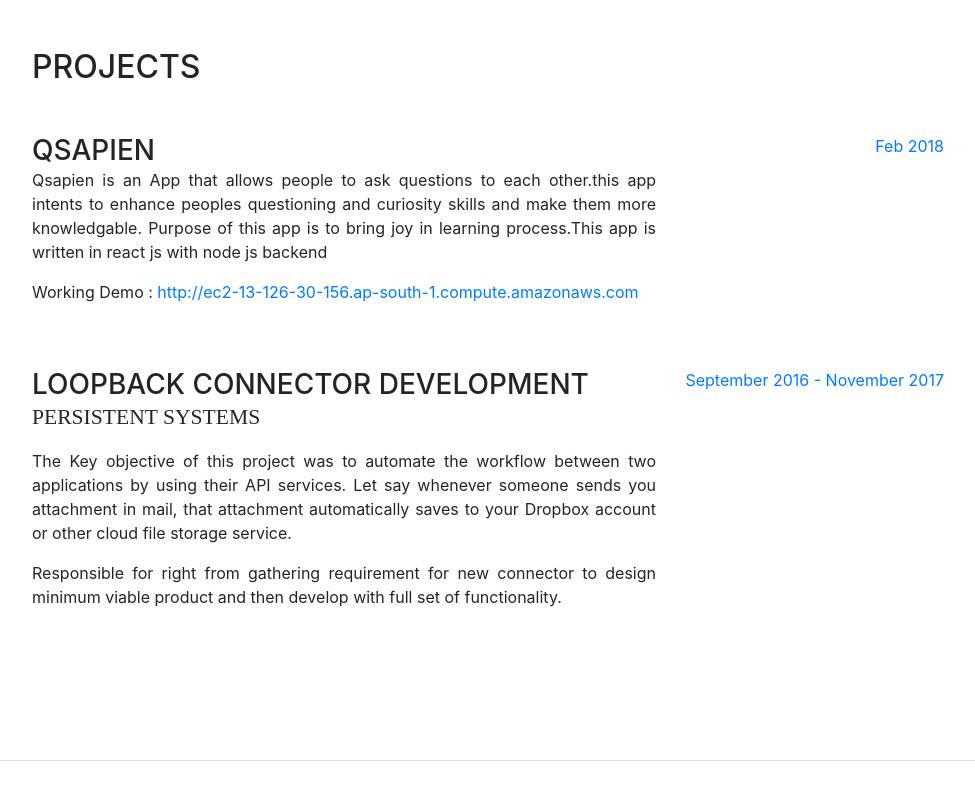
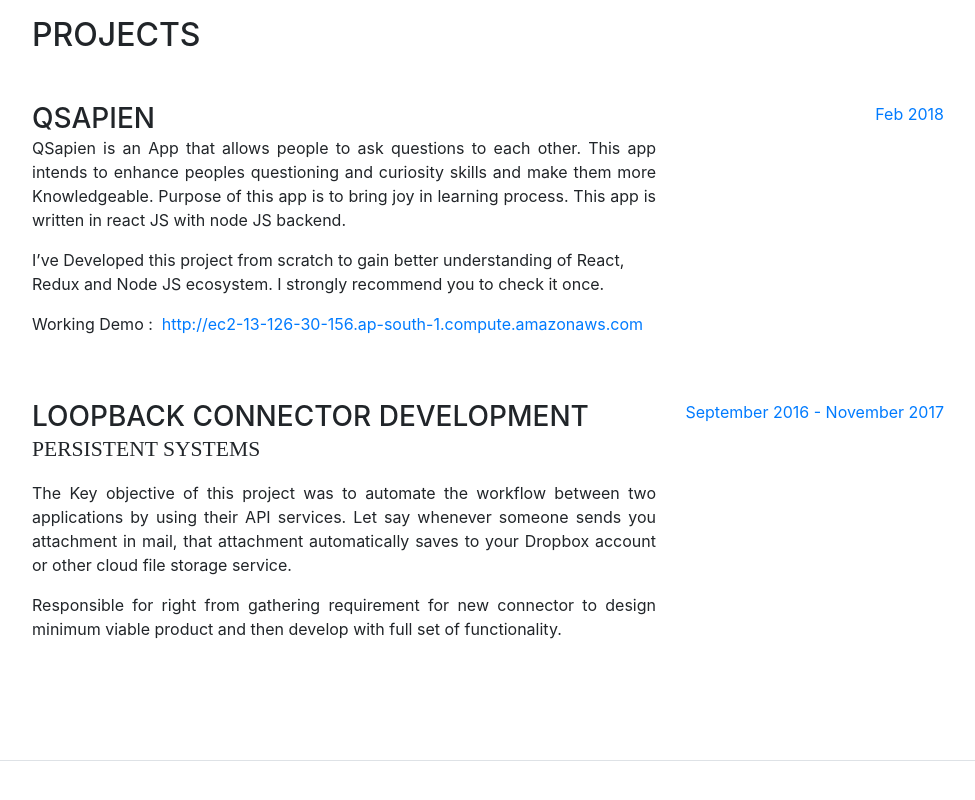
Before and after one commit to satyam22/satyam22.github.io, a website with bundled scripts: page index.html in a window 1280 px wide. Shown: the part 1639-2439 px from the top of the page, without its empty margins (288-1263 px from the left). Built offline with nearby package versions, Linux system fonts and the light colour scheme; a web font is replaced by a local one.

Commit message:
update project details

```diff
--- a/index.html
+++ b/index.html
@@ -133,11 +133,17 @@
           <div class="resume-content mr-auto">
             <h3 class="mb-0">QSapien</h3>
             <div>
-              <p class="project-detail" >Qsapien is an App that allows people to ask questions to each other.this app intents to enhance
-                peoples questioning and curiosity skills and make them more knowledgable.
-                Purpose of this app is to bring joy in learning process.This app is written in react js with node js backend</p>
+              <p class="project-detail">QSapien is an App that allows people to ask questions to each other. This app intends to enhance peoples questioning
+                and curiosity skills and make them more Knowledgeable. Purpose of this app is to bring joy in learning process.
+                This app is written in react JS with node JS backend.
+                <p>
+                  I’ve Developed this project from scratch to gain better understanding of React, Redux and Node JS ecosystem. I strongly recommend
+                  you to check it once.
+                </p>
 
-                <p class="project-detail">Working Demo :&nbsp;<a href="http://ec2-13-126-30-156.ap-south-1.compute.amazonaws.com/">http://ec2-13-126-30-156.ap-south-1.compute.amazonaws.com</a></p>
+                <p class="project-detail">Working Demo :&nbsp;
+                  <a href="http://ec2-13-126-30-156.ap-south-1.compute.amazonaws.com/">http://ec2-13-126-30-156.ap-south-1.compute.amazonaws.com</a>
+                </p>
             </div>
           </div>
           <div class="resume-date text-md-right">
```
